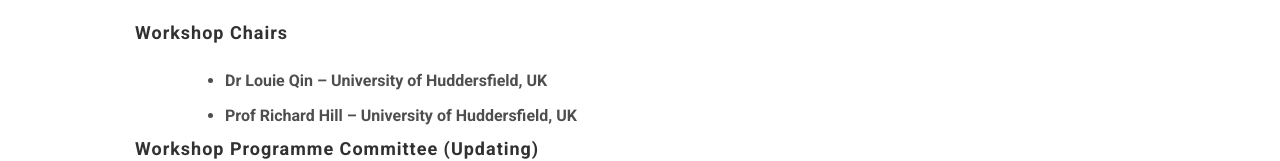
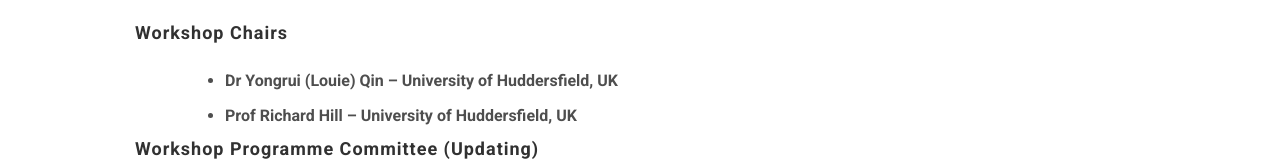
Before and after one commit to hud-cs-research/uciot2017, a website: page index.html in a window 1280 px wide. Shown: the part 2879-3040 px from the top of the page. Drawn offline with Linux system fonts and the light colour scheme; files whose address does not match are found by name.

Commit message:
minor change

```diff
--- a/index.html
+++ b/index.html
@@ -187,7 +187,7 @@
                   	<h4 class="section-title">Workshop Chairs</h4>
 						<div style="padding-left: 50px;">
                      <ul class="">
-                        <li>Dr Louie Qin – University of Huddersfield, UK</li>
+                        <li>Dr Yongrui (Louie) Qin – University of Huddersfield, UK</li>
                        	<li>Prof Richard Hill – University of Huddersfield, UK</li>
                     </ul>
                     </div>
```
